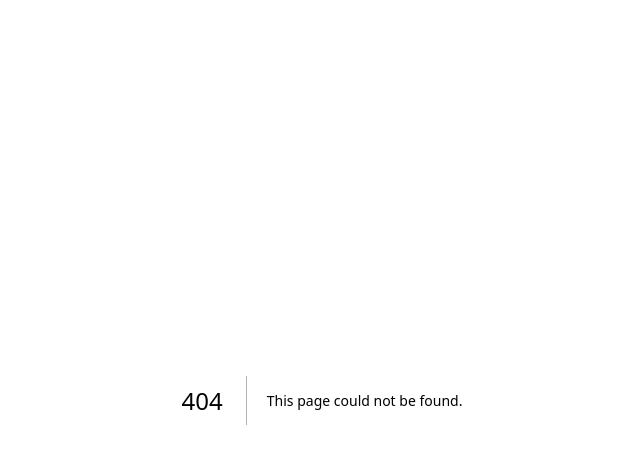
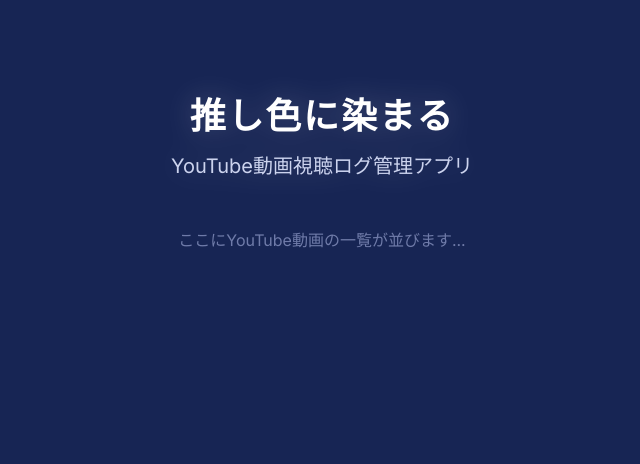
Before and after one commit to stargazer-base/stargazer-base, a Next.js app: page /movielog in a window 1280 px wide. Before the commit this address had no page. Shown: the top 464 px of the page, without its empty margins (318-958 px from the left). Built offline with nearby package versions, Linux system fonts and the light colour scheme.

Commit message:
Close #21 推し色に染まる画面追加

```diff
--- /dev/null
+++ b/src/app/movielog/page.tsx
@@ -0,0 +1,19 @@
+export default function MovieLogPage() {
+  return (
+    <main className="box-border flex min-h-screen flex-col items-center justify-start p-24 text-center">
+      <div className="flex flex-col items-center justify-center drop-shadow-[0_0_15px_rgba(255,255,255,0.2)]">
+        <h1 className="text-4xl font-bold tracking-wider text-white">
+          推し色に染まる
+        </h1>
+        <p className="mt-4 text-xl text-indigo-100/90">
+          YouTube動画視聴ログ管理アプリ
+        </p>
+      </div>
+
+      <div className="mt-12 flex w-full max-w-5xl flex-col items-center justify-center text-indigo-200/50">
+        {/* 動画一覧のプレースホルダー */}
+        <p>ここにYouTube動画の一覧が並びます...</p>
+      </div>
+    </main>
+  );
+}
--- a/src/app/page.tsx
+++ b/src/app/page.tsx
@@ -39,7 +39,7 @@
                 推し色に染まる
               </h2>
               <p className="mt-1 text-sm text-indigo-200/80">
-                YouTube動画の視聴ログ管理アプリ
+                YouTube動画視聴ログ管理アプリ
               </p>
               <ul className="mt-5 space-y-2 text-sm text-slate-300">
                 <li className="flex items-start">
```
Also changed, not shown: 2 other files (tests, documents, lock files or other folders).
